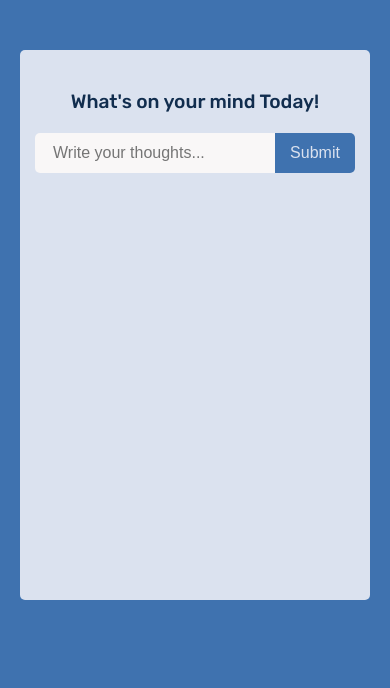
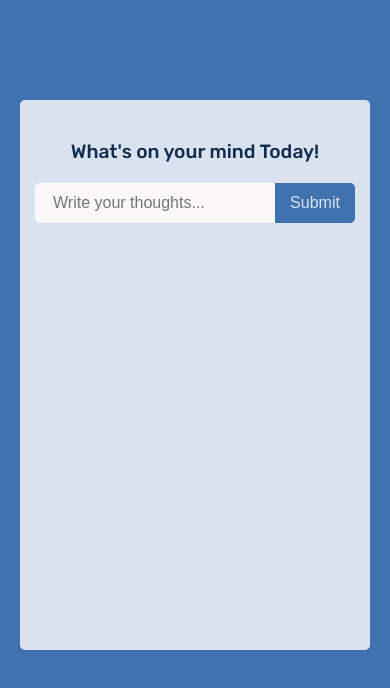
Before and after one commit to sunnyaditya07/to-do-list, a React (Vite) app: page / in a window 390 px wide. Shown: the top 688 px of the page. Built offline with nearby package versions, Linux system fonts and the light colour scheme.

Commit message:
css change

```diff
--- a/src/index.css
+++ b/src/index.css
@@ -13,7 +13,7 @@ body {
   align-items: center;
 }
 .app {
-  width: 450px;
+  max-width: 450px;
   margin: 100px auto;
 }
 
@@ -128,9 +128,7 @@ button:active {
   border: none;
   outline: none;
 }
-.checkbox:hover,
-.checkbox:active {
-}
+
 .item-btn {
   display: flex;
 
@@ -145,12 +143,13 @@ button:active {
   .app {
     width: 350px;
 
-    margin: 50px auto;
+    /* margin: 50px auto; */
   }
   .main-box {
     height: 550px;
     /* margin-bottom: -50px; */
   }
+
   input {
     width: 240px;
   }
```
